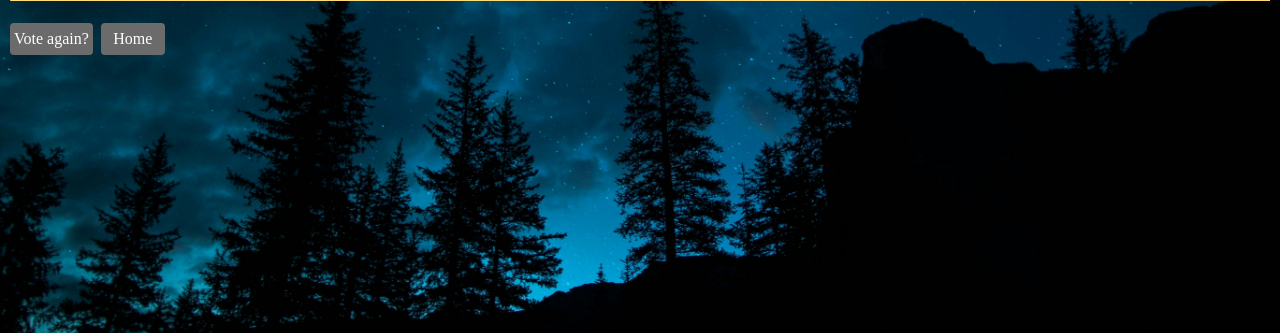
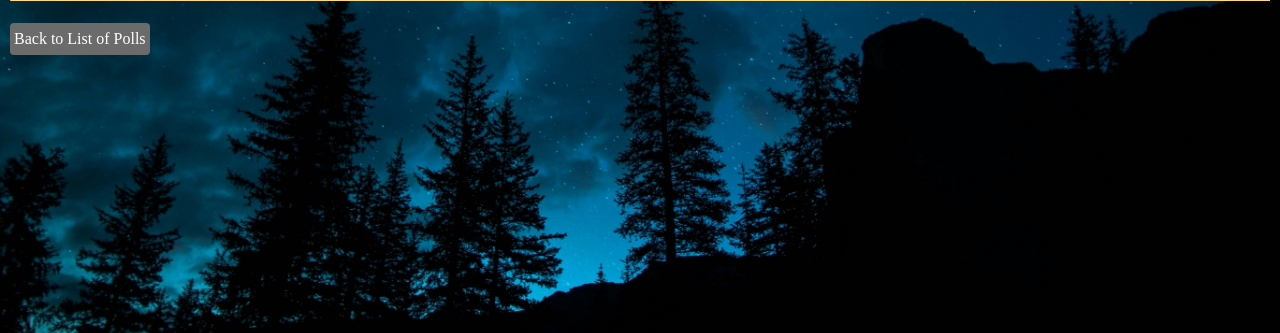
Before and after one commit to Ichi1234/ku-polls, a Django app: page /polls/2/results/ in a window 1280 px wide. Shown: the part 390-723 px from the top of the page. Run offline with Django 4.2, Linux system fonts and the light colour scheme; data comes from the database, SQL or seed files in the repository.

Commit message:
if user click at base url the user will get redirect to /polls/ and add Result button to detail.html and index.html (Might customize better because at the current state it looks so stupid)

```diff
--- a/mysite/urls.py
+++ b/mysite/urls.py
@@ -16,8 +16,11 @@ Including another URLconf
 """
 from django.contrib import admin
 from django.urls import include, path
+from django.views.generic.base import RedirectView
+
 
 urlpatterns = [
     path('admin/', admin.site.urls),
+    path("", RedirectView.as_view(url="/polls/")),
     path('polls/', include('polls.urls')),
 ]
--- a/polls/templates/polls/detail.html
+++ b/polls/templates/polls/detail.html
@@ -12,5 +12,6 @@
     {% endfor %}
 </fieldset>
 <input type="submit" value="Vote" class="button">
-<a href="{% url 'polls:index' %}" class="button">Back</a>
+    <a href="{% url 'polls:index' %}" class="button">Back to List of Polls</a>
+    <a href="{% url 'polls:results' question.id %}" class="button">Results</a>
 </form>
--- a/polls/templates/polls/index.html
+++ b/polls/templates/polls/index.html
@@ -12,6 +12,7 @@
         <ul class="home">
         {% for question in latest_question_list %}
             <li><a href="{% url 'polls:detail' question.id %}">{{ question.question_text }}</a></li>
+            <a href="{% url 'polls:results' question.id %}" class="button">Results</a>
         {% endfor %}
         </ul>
     {% else %}
--- a/polls/templates/polls/results.html
+++ b/polls/templates/polls/results.html
@@ -10,5 +10,4 @@
     {% endfor %}
     </ul>
 </fieldset>
-<a href="{% url 'polls:detail' question.id %}" class="button">Vote again?</a>
-<a href="{% url 'polls:index' %} " class="button">Home</a>
+<a href="{% url 'polls:index' %}" class="button">Back to List of Polls</a>
```
